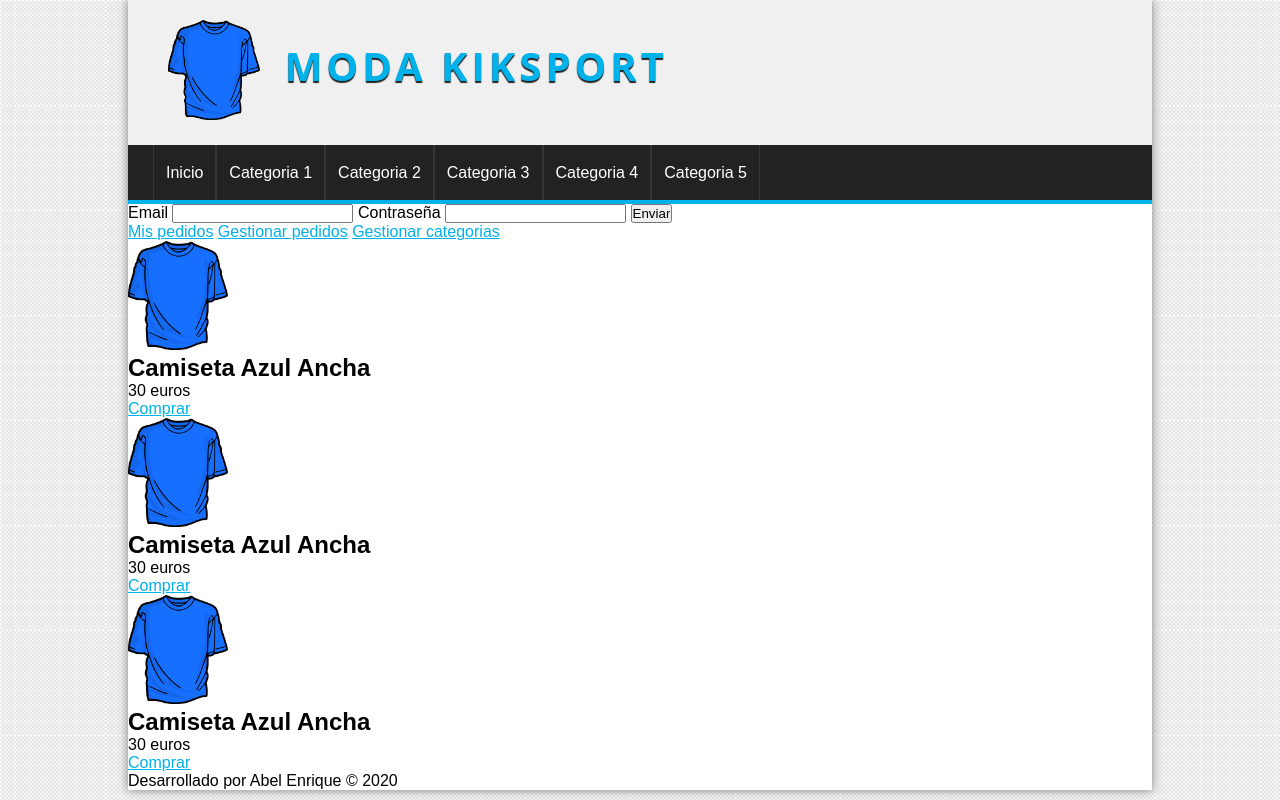
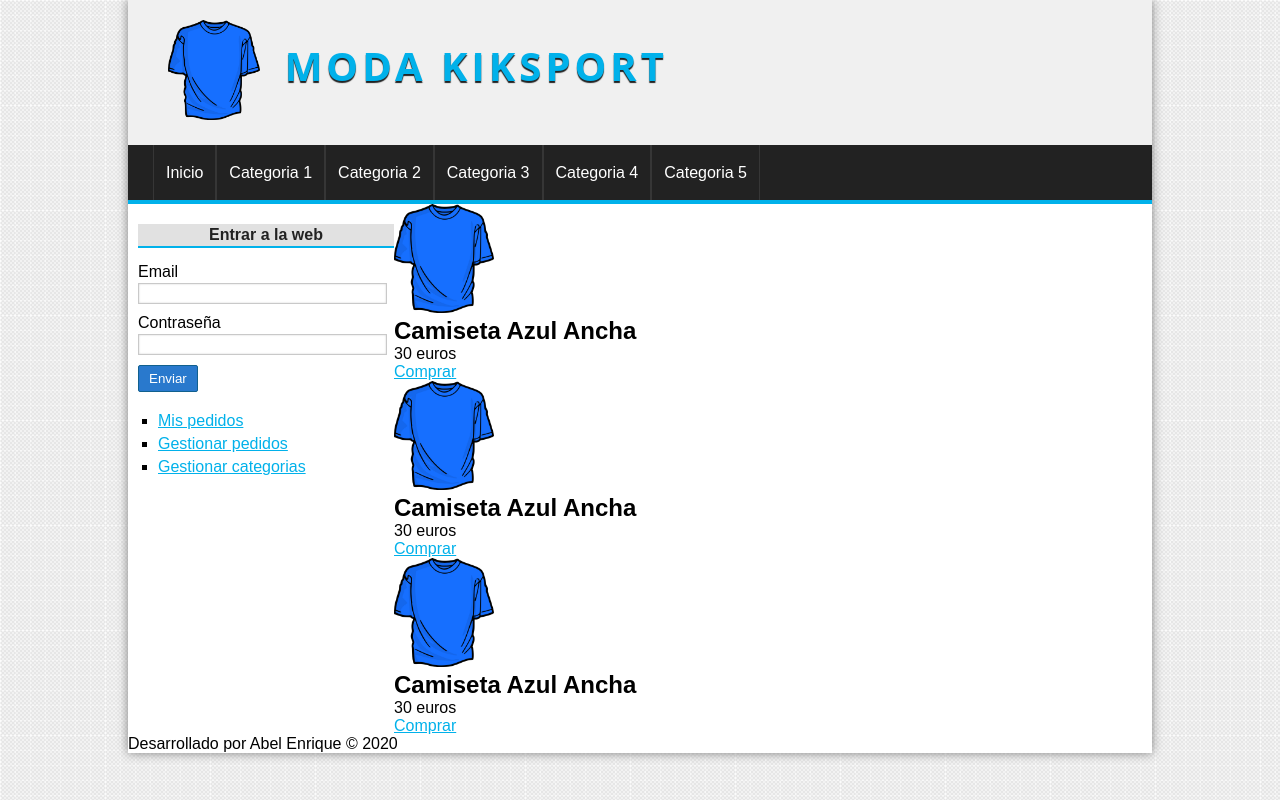
Before and after one commit to abel2791/tienda_poo, a PHP site: page / in a window 1280 px wide. Run offline with PHP 8.4, Linux system fonts and the light colour scheme.

Commit message:
estilos a la barra lateral

```diff
--- a/assets/css/styles.css
+++ b/assets/css/styles.css
@@ -106,11 +106,116 @@ header{
 
 }
 
+/*CONTENT*/
+#content{
+    margin: 0px auto;
+    overflow: hidden;
+    background: white;
+}
+
+/*BARRA LATERAL*/
+#lateral{
+    width: 25%;
+    min-height: 500px;
+    float: left;
+    margin-top: 20px;
+    margin-left: 10px;
+}
+
+#leteral .block_aside{
+    display: block;
+    width: 90%;
+    margin: 5px auto;
+    padding: 10px;
+}
+
+#lateral h3{
+    display: block;
+    color: #222;
+    width: 100%;
+    text-align: center;
+    padding-top: 2px;
+    padding-bottom: 2px;
+    margin-bottom: 15px;
+    font-size: 16px;
+    font-weight: bold;
+    background: #e1e1e1;
+    border-bottom: 2px solid #01b1ea;
+}
+
+#lateral ul{
+    margin-top: 20px;
+    margin-bottom: 20px;
+
+}
+
+#lateral ul li{
+    list-style: square;
+    margin-left: 20px;
+    margin-top: 5px;
+    margin-bottom: 5px;
+}
 
 
 
 
 
+/*FORMS*/
+label,
+input[type="text"],
+input[type="password"],
+input[type="email"],
+select{
+    display: block;
+    width: 95%;
+    margin-top: 2px;
+    margin-bottom: 2px;
+}
+
+input[type="text"],
+input[type="password"],
+input[type="email"],
+select{
+   border: 1px solid #c9c9c9;
+   box-shadow: 0px 0px 2px #ccc inset;
+   background: white;
+   padding: 2px;
+   color: gray;
+   transition: all 300ms;
+}
+
+input[type="text"]:focus,
+input[type="password"]:focus,
+input[type="email"]:focus,
+select{
+    border: 1px solid #1579b5;
+    color: black;
+}
+
+input[type="button"],
+input[type="submit"],
+button{
+    display: block;
+    border-radius: 2px;
+    width: auto;
+    padding: 5px;
+    padding-left: 10px;
+    padding-right: 10px;
+    color: white;
+    background: #2979CD;
+    border: 1px solid #11608e;
+    cursor: pointer;
+
+}
+
+label,
+input[type="button"],
+input[type="submit"],
+button{
+  display: block;
+  margin-top: 10px;
+}
+
 /*PRODUCTOS*/
 .product img{
     width: 100px;
--- a/index.php
+++ b/index.php
@@ -43,9 +43,10 @@
 
             <div id="content">
                 <!-- barra lateral -->
-                <aside>
+                <aside id="lateral">
 
                     <div id="login" class="block_aside">
+                        <h3>Entrar a la web</h3>
                         <form action="#" method="post">
                             <label for="email">Email</label>
                             <input type="email" name="email" />
@@ -54,9 +55,11 @@
                             <input type="submit" value="Enviar" />
                         </form>
 
-                        <a href="#">Mis pedidos</a>
-                        <a href="#">Gestionar pedidos</a>
-                        <a href="#">Gestionar categorias</a>
+                        <ul>
+                            <li><a href="#">Mis pedidos</a></li>
+                            <li><a href="#">Gestionar pedidos</a></li>
+                            <li><a href="#">Gestionar categorias</a></li>
+                        </ul>
                     </div>
 
                 </aside>
```
